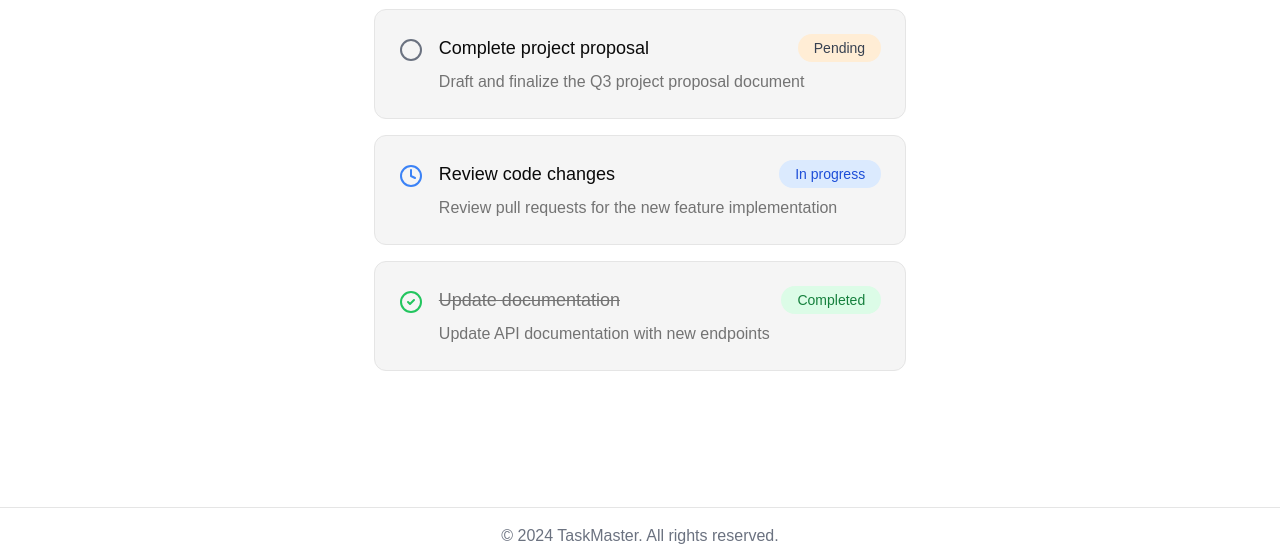
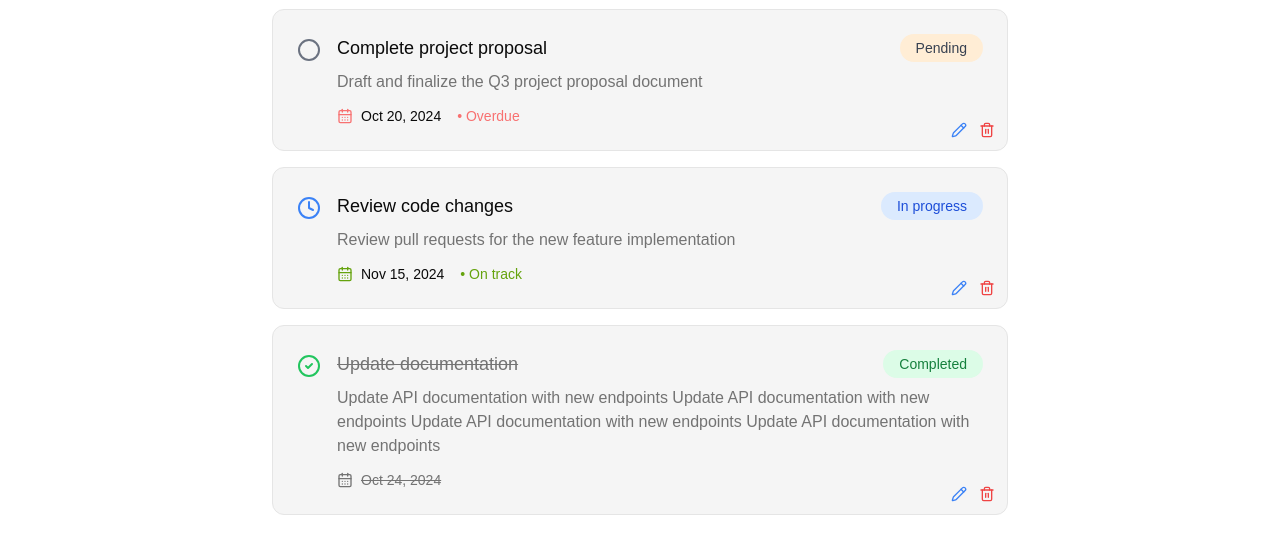
Before and after one commit to hyper-dot/taskmaster-client, a Next.js app: page /dashboard in a window 1280 px wide. Shown: the part 236-788 px from the top of the page. Built offline with nearby package versions, Linux system fonts and the light colour scheme; no server answers.

Commit message:
👌 IMPROVE: added due date priorities

```diff
--- /dev/null
+++ b/src/__data__/tasks.ts
@@ -0,0 +1,24 @@
+export const tasks = [
+  {
+    id: 1,
+    title: "Complete project proposal",
+    description: "Draft and finalize the Q3 project proposal document",
+    status: "pending",
+    deadline: "2024-10-20",
+  },
+  {
+    id: 2,
+    title: "Review code changes",
+    description: "Review pull requests for the new feature implementation",
+    status: "in-progress",
+    deadline: "2024-11-15",
+  },
+  {
+    id: 3,
+    title: "Update documentation",
+    description:
+      "Update API documentation with new endpoints Update API documentation with new endpoints Update API documentation with new endpoints Update API documentation with new endpoints",
+    status: "completed",
+    deadline: "2024-10-24",
+  },
+];
--- a/src/app/dashboard/page.tsx
+++ b/src/app/dashboard/page.tsx
@@ -1,19 +1,20 @@
 "use client";
 import React, { useState } from "react";
 import {
-  PlusCircle,
   CheckCircle2,
   Circle,
   Clock,
   ClipboardX,
+  CalendarDays,
+  Pencil,
+  Trash2,
 } from "lucide-react";
 import { Input } from "@/components/ui/input";
-import { Button } from "@/components/ui/button";
 import { SortBy } from "@/components/dashboard/SortBy";
 import { cn } from "@/lib/utils";
 import AddTaskDialog from "@/components/dashboard/AddTask";
+import { tasks as data } from "@/__data__/tasks";
 
-// Updated type definitions
 type TaskStatus = "pending" | "in-progress" | "completed";
 
 interface Task {
@@ -21,6 +22,7 @@ interface Task {
   title: string;
   description: string;
   status: TaskStatus;
+  deadline: string; // ISO string format
 }
 
 type StatusTransitions = {
@@ -28,26 +30,7 @@ type StatusTransitions = {
 };
 
 const TaskManager: React.FC = () => {
-  const [tasks, setTasks] = useState<Task[]>([
-    {
-      id: 1,
-      title: "Complete project proposal",
-      description: "Draft and finalize the Q3 project proposal document",
-      status: "pending",
-    },
-    {
-      id: 2,
-      title: "Review code changes",
-      description: "Review pull requests for the new feature implementation",
-      status: "in-progress",
-    },
-    {
-      id: 3,
-      title: "Update documentation",
-      description: "Update API documentation with new endpoints",
-      status: "completed",
-    },
-  ]);
+  const [tasks, setTasks] = useState<Task[]>(data as Task[]);
 
   const [activeFilter, setActiveFilter] = useState<TaskStatus | "all">("all");
 
@@ -77,7 +60,35 @@ const TaskManager: React.FC = () => {
     return colors[status];
   };
 
-  // Type-safe status transitions
+  const getDeadlineStatus = (
+    deadline: string,
+  ): {
+    color: string;
+    label: string;
+  } => {
+    const today = new Date();
+    const deadlineDate = new Date(deadline);
+    const daysUntilDeadline = Math.ceil(
+      (deadlineDate.getTime() - today.getTime()) / (1000 * 60 * 60 * 24),
+    );
+
+    if (daysUntilDeadline < 0) {
+      return { color: "text-red-400", label: "Overdue" };
+    } else if (daysUntilDeadline <= 3) {
+      return { color: "text-orange-500", label: "Due soon" };
+    } else {
+      return { color: "text-lime-600 dark:text-lime-200", label: "On track" };
+    }
+  };
+
+  const formatDeadline = (deadline: string): string => {
+    return new Date(deadline).toLocaleDateString("en-US", {
+      year: "numeric",
+      month: "short",
+      day: "numeric",
+    });
+  };
+
   const statusTransitions: StatusTransitions = {
     pending: "in-progress",
     "in-progress": "completed",
@@ -89,12 +100,10 @@ const TaskManager: React.FC = () => {
   );
 
   return (
-    <div className="max-w-3xl mx-auto mb-4 md:my-10 px-4">
+    <div className="max-w-3xl mx-auto mb-4 md:my-10 px-4 w-full">
       <div className="flex flex-col gap-6">
-        {/* Header Section */}
         <div className="flex justify-between items-center"></div>
 
-        {/* Search and Filter Section */}
         <div className="flex flex-col sm:flex-row gap-4">
           <Input placeholder="Search tasks..." className="md:flex-1" />
           <div className="flex gap-4">
@@ -103,7 +112,6 @@ const TaskManager: React.FC = () => {
           </div>
         </div>
 
-        {/* Status Filter Tabs */}
         <div className="flex gap-2 flex-wrap">
           {["all", "pending", "in-progress", "completed"].map((status) => (
             <button
@@ -124,7 +132,6 @@ const TaskManager: React.FC = () => {
           ))}
         </div>
 
-        {/* Tasks List */}
         <div className="space-y-4">
           {filteredTasks.length ? (
             filteredTasks.map((task: Task) => (
@@ -132,7 +139,7 @@ const TaskManager: React.FC = () => {
                 key={task.id}
                 className="p-6 border rounded-xl transition-all bg-secondary"
               >
-                <div className="flex items-start gap-4">
+                <div className="flex items-start gap-3 md:gap-4">
                   <button
                     onClick={() =>
                       updateStatus(task.id, statusTransitions[task.status])
@@ -164,9 +171,51 @@ const TaskManager: React.FC = () => {
                       </span>
                     </div>
 
-                    <p className="text-muted-foreground text-sm md:text-base">
+                    <p className="text-muted-foreground text-sm md:text-base mb-2">
                       {task.description}
                     </p>
+
+                    <div
+                      className={cn(
+                        "flex items-center gap-2 mt-3",
+                        task.status === "completed"
+                          ? "line-through text-muted-foreground"
+                          : "",
+                      )}
+                    >
+                      <CalendarDays
+                        className={cn(
+                          "w-4 h-4",
+                          getDeadlineStatus(task.deadline).color,
+                          task.status === "completed"
+                            ? "text-muted-foreground"
+                            : "",
+                        )}
+                      />
+                      <span className="text-sm">
+                        {formatDeadline(task.deadline)}
+                      </span>
+                      {task.status !== "completed" && (
+                        <span
+                          className={cn(
+                            "text-sm ml-2",
+                            getDeadlineStatus(task.deadline).color,
+                          )}
+                        >
+                          • {getDeadlineStatus(task.deadline).label}
+                        </span>
+                      )}
+                    </div>
+
+                    {/* New Action Buttons */}
+                    <div className="flex gap-3 absolute -bottom-3 -right-3">
+                      <button>
+                        <Pencil className="w-4 h-4 text-blue-500" />
+                      </button>
+                      <button>
+                        <Trash2 className="w-4 h-4 text-destructive" />
+                      </button>
+                    </div>
                   </div>
                 </div>
               </div>
--- a/src/app/globals.css
+++ b/src/app/globals.css
@@ -55,7 +55,7 @@ body {
     --muted-foreground: 0 0% 63.9%;
     --accent: 0 0% 14.9%;
     --accent-foreground: 0 0% 98%;
-    --destructive: 0 62.8% 40.6%;
+    --destructive: 0 62.8% 55%;
     --destructive-foreground: 0 0% 98%;
     --border: 0 0% 14.9%;
     --input: 0 0% 14.9%;
```
